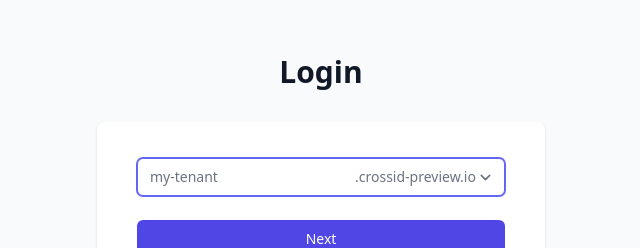
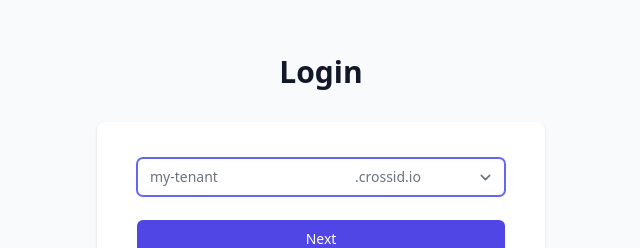
Before and after one commit to crossid/crossidio, a Next.js app: page /login in a window 1280 px wide. Shown: the part 206-454 px from the top of the page, without its empty margins (319-959 px from the left). Built offline with nearby package versions, Linux system fonts and the light colour scheme; a web font is replaced by a local one; what @badrap/bar-of-progress would draw is missing.

Commit message:
fix: login via crossid.io domain.

```diff
--- a/src/pages/login.tsx
+++ b/src/pages/login.tsx
@@ -3,7 +3,7 @@ import Link from 'next/link'
 import { FormEvent, useState } from 'react'
 
 function Login() {
-  const [domain, setDomain] = useState('preview.crossid.io')
+  const [domain, setDomain] = useState('.crossid.io')
   const [tenantId, setTenantId] = useState('')
 
   function submit(e: FormEvent<HTMLFormElement>) {
@@ -11,7 +11,7 @@ function Login() {
     if (!tenantId || tenantId.length < 3) {
       return
     }
-    window.location.href = `https://${tenantId}.${domain}/admin`
+    window.location.href = `https://${tenantId}${domain}/admin`
   }
 
   return (
@@ -37,7 +37,7 @@ function Login() {
             <div>
               <div className="mt-1 relative rounded-md shadow-sm">
                 <label htmlFor="tenantId" className="sr-only">
-                  Org ID
+                  Tenant ID
                 </label>
                 <input
                   type="text"
@@ -60,8 +60,8 @@ function Login() {
                     onChange={(e) => setDomain(e.target.value)}
                     value={domain}
                   >
-                    {/* <option>.crossid.io</option> */}
-                    <option>.crossid-preview.io</option>
+                    <option>.crossid.io</option>
+                    <option>.preview.crossid.io</option>
                   </select>
                 </div>
               </div>
```
